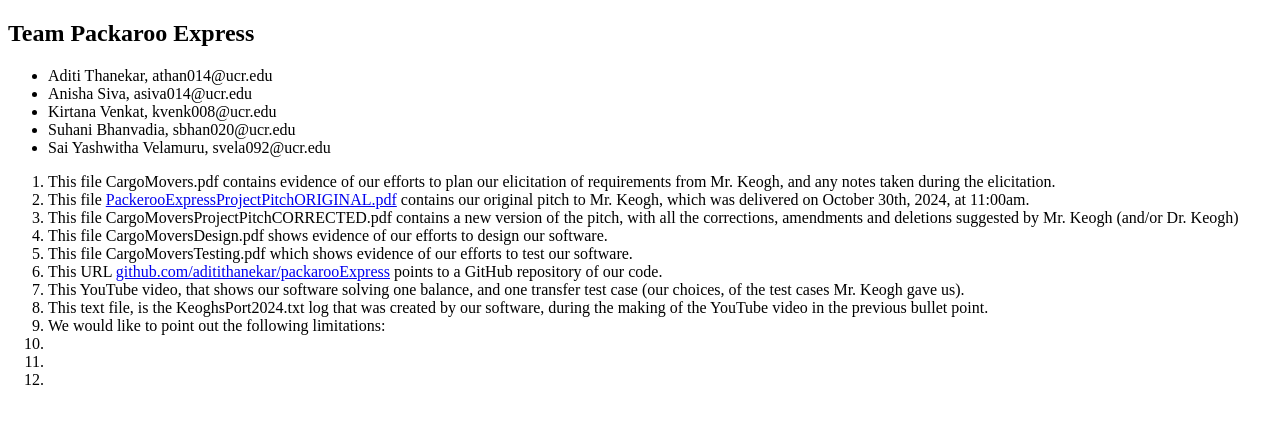
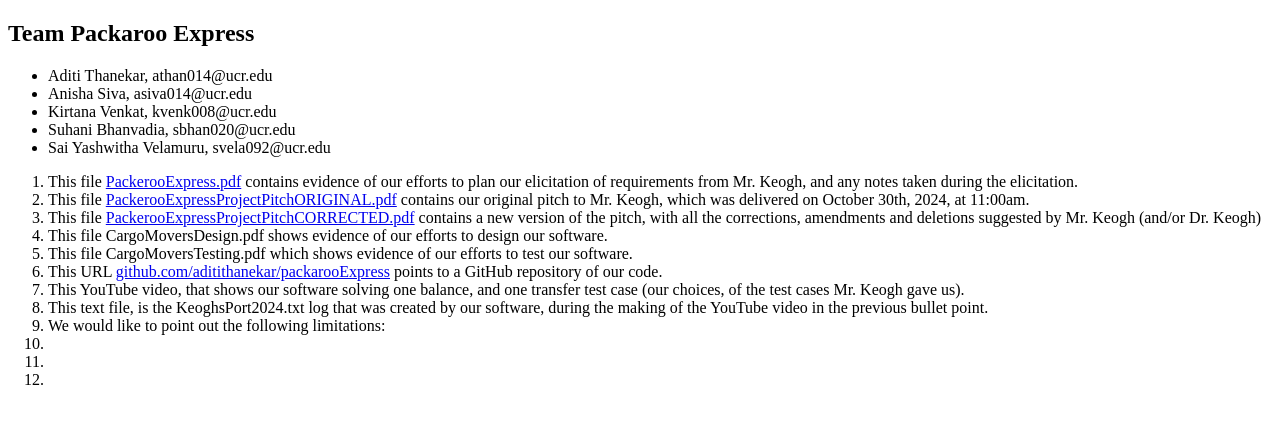
Before and after one commit to aditithanekar/packarooExpress, a plain HTML site: page index.html in a window 1280 px wide. Drawn offline with Linux system fonts and the light colour scheme.

Commit message:
added updated files to website

```diff
--- a/index.html
+++ b/index.html
@@ -9,9 +9,6 @@
         <link rel="stylesheet" href="">
     </head>
     <body>
-        <!--[if lt IE 7]>
-            <p class="browsehappy">You are using an <strong>outdated</strong> browser. Please <a href="#">upgrade your browser</a> to improve your experience.</p>
-        <![endif]-->
         <h2>
             Team Packaroo Express
         </h2>
@@ -24,10 +21,9 @@
         </ul>
 
         <ol>
-            <li>This file CargoMovers.pdf contains evidence of our efforts to plan our elicitation of requirements from Mr. Keogh, and any notes taken during the elicitation.</li>
-            <li>This file <a href= "./documents/PackarooExpressFall2024_Attempt1.pdf">PackerooExpressProjectPitchORIGINAL.pdf</a> contains our original pitch to Mr. Keogh, which was delivered on October 30th, 2024, at 11:00am.</li>
-            <li> This file
-                CargoMoversProjectPitchCORRECTED.pdf
+            <li>This file <a href="./documents/Requirements Elicitation.pdf" target = "_">PackerooExpress.pdf</a> contains evidence of our efforts to plan our elicitation of requirements from Mr. Keogh, and any notes taken during the elicitation.</li>
+            <li>This file <a href= "./documents/PackarooExpressFall2024_Attempt1.pdf" target = "_">PackerooExpressProjectPitchORIGINAL.pdf</a> contains our original pitch to Mr. Keogh, which was delivered on October 30th, 2024, at 11:00am.</li>
+            <li> This file <a href= "./documents/CORRECTED Copy of PackarooExpressFall2024_Attempt1.pdf" target = "_">PackerooExpressProjectPitchCORRECTED.pdf</a>
                 contains a new version of the pitch, with all the corrections, amendments and deletions suggested by Mr. Keogh (and/or
                 Dr. Keogh)</li>
             <li>This file CargoMoversDesign.pdf shows evidence of our efforts to design our software.</li>
@@ -39,27 +35,6 @@
             <li></li>
             <li></li>
             <li></li>
-
-                <!-- 3) This file
-                CargoMoversProjectPitchCORRECTED.pdf
-                contains a new version of the pitch, with all the corrections, amendments and deletions suggested by Mr. Keogh (and/or
-                Dr. Keogh)
-                4) This file
-                CargoMoversDesign.pdf
-                shows evidence of our efforts to design our software.
-                5) This file
-                CargoMoversTesting.pdf
-                which shows evidence of our efforts to test our software.
-                6) This URL
-                github.com/ CargoMovers
-                points to a GitHub repository of our code.
-                7) This
-                YouTube video
-                , that shows our software solving one balance, and one transfer test case (our choices, of the test cases Mr. Keogh gave us).
-                8) This text file, is the
-                KeoghsPort2024.txt
-                log that was created by our software, during the making of the YouTube video in the previous bullet point.
-                9) We would like to point out the following limitations: -->
         </ol>
 
 
```
Also changed, not shown: 2 other files.
